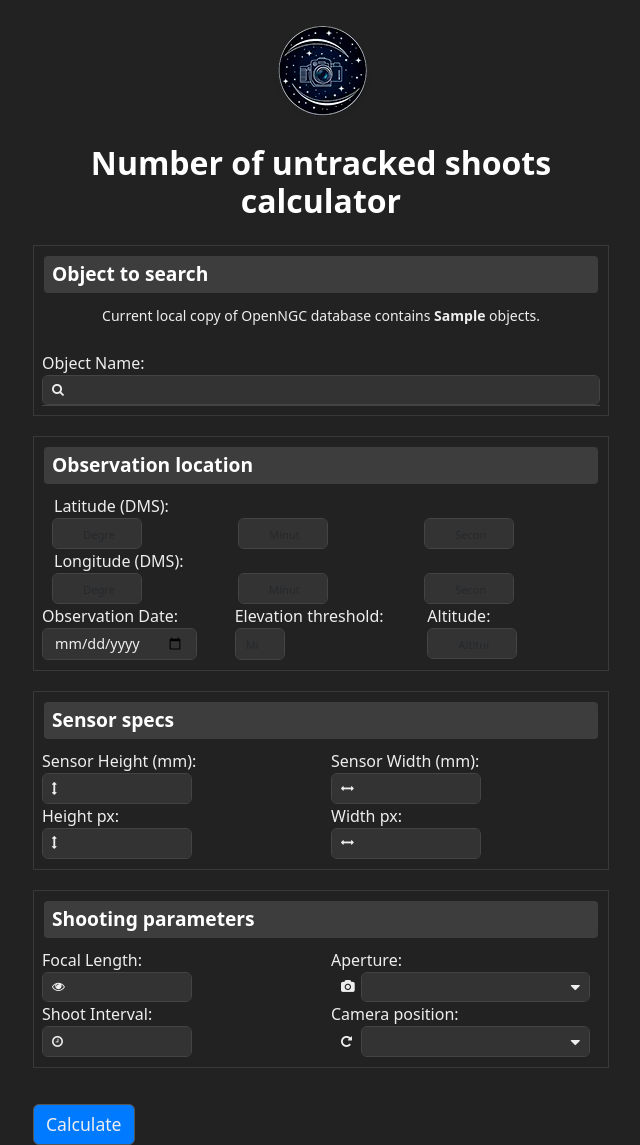
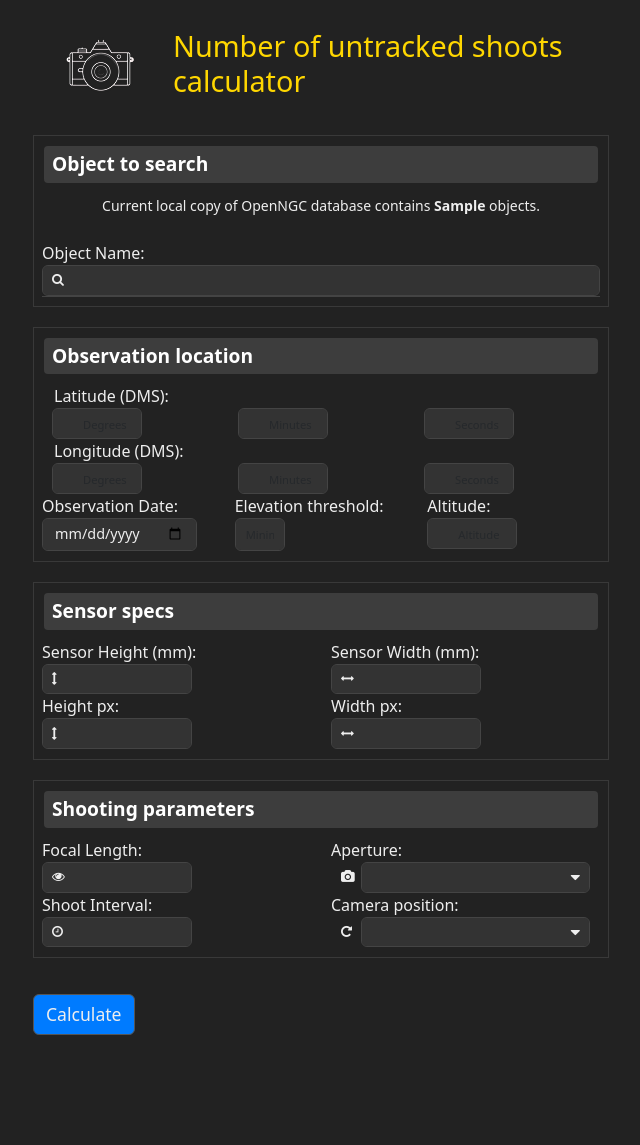
Before and after one commit to imigueldiaz/astro-shoots, a Python web app: template src/app/templates/index.html in a window 1280 px wide. Shown: the whole page, without its empty margins (319-959 px from the left). After the commit the page ends 1035 px from the top, so only its background shows below. Run offline with Jinja, Linux system fonts and the light colour scheme; the template is opened without the code that fills it: most values are stand-ins (such as "Sample title", 1, 10 or a date in 2020); some libraries are stand-ins or nearby versions.

Commit message:
Some errors corrected, requirements.txt file renamed and a better version of logo and banner.
Signed-off-by: Ignacio de Miguel Díaz <imigueldiaz@gmail.com>

```diff
--- a/src/app/static/scripts/app.js
+++ b/src/app/static/scripts/app.js
@@ -91,6 +91,7 @@ function setPosition(position) {
     document.getElementById('longitude_min').value = lonMin;
     document.getElementById('longitude_sec').value = lonSec;
 }
+
 function generateApertureOptions() {
     const apertures = [
         1.0, 1.1, 1.2, 1.4, 1.6, 1.8, 2.0, 2.2, 2.5, 2.8, 3.2, 3.5, 4.0, 4.5,
@@ -152,11 +153,6 @@ document.addEventListener('DOMContentLoaded', function () {
         'input',
         debounce(function () {
             const query = objectNameInput.value.trim();
-
-            if (query.length < 3) {
-                suggestionList.innerHTML = '';
-                return;
-            }
 
             fetch(`${appRoute}/search_objects?query=${query}`)
                 .then((response) => response.json())
--- a/src/app/static/styles/app.css
+++ b/src/app/static/styles/app.css
@@ -15,9 +15,8 @@ body {
     background-color: #333;
     border-color: #444;
     color: #eee;
-    padding: 4px 12px;
     line-height: 1.3;
-    padding-left: 30px;
+    padding: 4px 12px 4px 30px;
 }
 
 .form-control:focus {
@@ -70,9 +69,11 @@ body {
     font-size: 0.8rem;
     color: #eee;
 }
+
 .position-relative {
     position: relative;
 }
+
 fieldset {
     margin-bottom: 20px;
     border: 1px solid rgba(255, 255, 255, 0.1);
@@ -113,9 +114,7 @@ input[type='number'] {
 }
 
 input[type='number']::-webkit-inner-spin-button,
-input[type='number']::-webkit-outer-spin-button,
-input[type='number']::-moz-inner-spin-button,
-input[type='number']::-moz-outer-spin-button {
+input[type='number']::-webkit-outer-spin-button {
     -webkit-appearance: none;
     -moz-appearance: none;
     appearance: none;
@@ -146,6 +145,7 @@ input[type='number']::-moz-outer-spin-button {
     text-align: right;
     padding-right: 20px;
 }
+
 .result-table tr:last-child td {
     font-weight: bold;
     background-color: #007bff;
@@ -213,6 +213,7 @@ input[type='number']::-moz-outer-spin-button {
     color: #fff;
     outline: none;
 }
+
 .suggestion-list {
     position: absolute;
     top: 100%;
@@ -235,16 +236,17 @@ input[type='number']::-moz-outer-spin-button {
 .suggestion-item:hover {
     background-color: #555;
 }
+
 h2 {
     text-align: center; /* Align text to the center */
     font-size: 1.5rem; /* Bigger font size */
     font-weight: bold; /* Bold text */
     color: #ffffff; /* Similar color to <legend> */
     background-color: rgba(
-        68,
-        68,
-        68,
-        0.8
+            68,
+            68,
+            68,
+            0.8
     ); /* Similar background color to <legend> */
     border-radius: 4px; /* Rounded corners similar to <legend> */
     white-space: nowrap; /* Prevent text wrapping */
@@ -252,20 +254,24 @@ h2 {
     text-overflow: ellipsis; /* Add ellipsis if text overflows */
     padding: 10px; /* Padding around the text */
 }
+
 #suggestion-list:focus {
     outline: none;
     box-shadow: 0 0 5px rgba(0, 0, 0, 0.5); /* Example: subtle shadow */
 }
+
 .suggestion-item:focus {
     outline: none;
     background-color: #f0f0f0; /* Light gray background */
 }
+
 #observation_data {
     font-family: 'Courier New', Courier, monospace;
     text-align: left;
     padding-right: 20px;
     font-size: 0.7rem;
 }
+
 .datetime-input {
     font-size: 0.9rem;
     padding: 6px 12px;
@@ -285,6 +291,7 @@ h2 {
     width: 60px;
     text-align: center;
 }
+
 /* Enhanced styling for observation_data div */
 .observation_data {
     font-size: 1rem; /* Not too large to overflow, but large enough to read */
@@ -294,23 +301,36 @@ h2 {
     border-radius: 5px; /* Rounded corners */
     text-align: center;
 }
+
 .observation_data span {
     display: block;
 }
 
+.flex-container {
+    display: flex;
+    align-items: center; /* Align items vertically center */
+}
+
 .logo-container {
     text-align: center;
-    margin: 20px auto;
+    margin: 5px;
+    flex: 0 0 auto; /* Don't grow, don't shrink, stay automatic */
 }
 
 .logo-img {
     max-width: 100%;
-    height: auto;
+    height: 100px; /* As you mentioned */
     display: inline-block;
 }
 
-@media only screen and (max-width: 768px) {
-    .logo-img {
-        max-width: 80%;
-    }
+.text-container {
+    color: gold; /* Golden text color */
+    text-align: left;
+    flex: 1; /* Take up remaining space */
+    margin-left: 5px; /* Optional: Add some left margin for spacing */
 }
+
+.text-container h1 {
+    font-size: 1.8rem;
+    font-weight: lighter;
+}
--- a/src/app/templates/base.html
+++ b/src/app/templates/base.html
@@ -1,7 +1,7 @@
 <!DOCTYPE html>
 <html lang="en">
 <head>
-        <meta charset="UTF-8" />
+    <meta charset="UTF-8"/>
     <meta
             name="viewport"
             content="width=device-width, initial-scale=1.0"
@@ -29,21 +29,21 @@
 </head>
 <body>
 <div class="container">
+    <div class="flex-container">
         <div class="logo-container">
+
             <picture>
-                    <source
-                        srcset="{{ url_for('static', filename='images/logo.webp') }}"
-                        type="image/webp"
-                        class="logo-img"
-                    />
-                    <img
-                        src="{{ url_for('static', filename='images/logo.png') }}"
-                        alt="Logo"
-                        class="logo-img"
-                    />
+
+                <source type="image/webp" src="{{ url_for('static', filename='images/logo.webp') }}"/>
+                <img src="{{ url_for('static', filename='images/logo.png') }}" alt="Logo">
             </picture>
+
+
         </div>
-
+        <div class="text-container">
+            <h1>Number of untracked shoots calculator</h1>
+        </div>
+    </div>
     {% block content %}
         <!-- Content goes here -->
     {% endblock %}
--- a/src/app/templates/index.html
+++ b/src/app/templates/index.html
@@ -1,7 +1,5 @@
 {% extends 'base.html' %} {% block title %}Number of untracked shoots
-calculator{% endblock %} {% block content %}
-<h1 class="my-4">Number of untracked shoots calculator</h1>
-{% if error %}
+    calculator{% endblock %} {% block content %} {% if error %}
     <div class="error">
         {% for field, messages in error.items() %}
             <b>{{ field }}:</b>
@@ -25,11 +23,11 @@ calculator{% endblock %} {% block content %}
                     <center>
                         <small>
                             Current local copy of OpenNGC database contains
-                        <strong>{{db_num_objects}}</strong>
+                            <strong>{{ db_num_objects }}</strong>
                             objects.
                         </small>
                     </center>
-                <br />
+                    <br/>
                     <label for="object_name">Object Name:</label>
                     <div class="position-relative">
                         <input
--- a/src/app/utils/calculations.py
+++ b/src/app/utils/calculations.py
@@ -1,10 +1,10 @@
-from datetime import timezone
 import math
 
+import astropy.units as u
 import numpy as np
-import astropy.units as u
+from astropy.time import TimeDelta
+
 from .astro_utils import get_alt_az
-from astropy.time import Time, TimeDelta
 
 
 def calculate_camera_fov(
--- a/src/app/utils/initialize.py
+++ b/src/app/utils/initialize.py
@@ -1,5 +1,6 @@
 # initialize.py
 import logging
+
 from flask_limiter import Limiter
 from flask_talisman import Talisman
 from flask_wtf.csrf import CSRFProtect
--- a/src/app/utils/settings.py
+++ b/src/app/utils/settings.py
@@ -1,6 +1,7 @@
 # settings.py
 import configparser
 import os
+
 from dotenv import load_dotenv
 
 ROUTE = None
@@ -29,12 +30,12 @@ def load_config():
     )
     config.read(config_path)
 
-    ROUTE = config.get("APP", "ROUTE")
+    ROUTE = config.get("APP", "route")
     STATIC_URL_PATH = config.get("APP", "STATIC_URL_PATH")
     SECRET_KEY = os.environ.get("SECRET_KEY")
 
     return {
-        "ROUTE": ROUTE,
+        "route": ROUTE,
         "SECRET_KEY": SECRET_KEY,
         "STATIC_URL_PATH": STATIC_URL_PATH,
         "DEBUG": DEBUG,
```
Also changed, not shown: src/app/app.py (+3 -4 lines), src/app/routes/index.py (+15 -17 lines), src/app/routes/route_initializer.py (+5 -4 lines), src/app/routes/search_objects.py (+11 -7 lines), src/app/search/dsosearcher.py (+6 -5 lines), src/app/utils/astro_utils.py (+12 -4 lines), src/tests/test_astrocalculations.py (+3 -8 lines), src/tests/test_dsosearcher.py (+4 -2 lines), requirements.txt (renamed from requeriments.txt), src/app/static/images/logo.png, src/app/static/images/logo.webp, 1 other file. Lines whose indentation alone changed are shown as unchanged.
